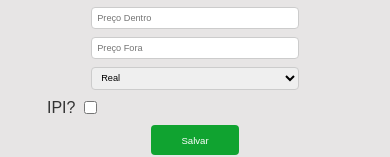
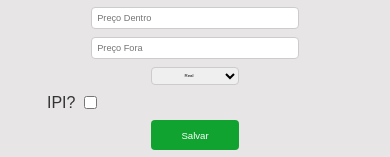
Before and after one commit to Klaudio0707/Tabela-Produtos-USD-F, a React (Create React App) app: page / in a window 390 px wide. Shown: the part 237-394 px from the top of the page. Built offline with nearby package versions, Linux system fonts and the light colour scheme; no server answers.

Commit message:
alteração do input do formulario

```diff
--- a/src/style/Formulario.css
+++ b/src/style/Formulario.css
@@ -132,14 +132,32 @@ body {
 
   }
 
-  .input-field,
-  .input-field-IPI,
-  .select-field {
+  .input-field {
     width: 70%; /* Ocupa toda a largura da coluna */
     font-size: 0.575rem; /* Reduz tamanho da fonte */
     padding: 0.3rem;
     box-sizing: border-box;
     margin: 0 auto;
+
+  }
+  .input-field-IPI {
+    width: 40%; /* Ocupa toda a largura da coluna */
+    font-size: 0.575rem; /* Reduz tamanho da fonte */
+    padding: 0.3rem;
+    box-sizing: border-box;
+    margin: 0 auto;
+
+  }
+  .select-field {
+    width: 30%; /* Ocupa toda a largura da coluna */
+    font-size: 0.275rem; /* Reduz tamanho da fonte */
+    padding: 0.3rem;
+    box-sizing: border-box;
+    margin: 0 auto;
+    justify-content: center;
+    align-items: center;
+    text-align: center;
+
 
   }
 
@@ -175,14 +193,34 @@ body {
 
   }
 
-  .input-field,
-  .input-field-IPI,
-  .select-field {
+  .input-field {
     width: 70%; /* Ocupa toda a largura da coluna */
     font-size: 0.575rem; /* Reduz tamanho da fonte */
     padding: 0.3rem;
     box-sizing: border-box;
     margin: 0 auto;
+
+  }
+  .input-field-IPI {
+    width: 40%; /* Ocupa toda a largura da coluna */
+    font-size: 0.575rem; /* Reduz tamanho da fonte */
+    padding: 0.3rem;
+    box-sizing: border-box;
+    margin: 0 auto;
+    align-items: center;
+    text-align: center;
+    justify-content: center;
+  }
+  .select-field {
+    width: 30%; /* Ocupa toda a largura da coluna */
+    font-size: 0.275rem; /* Reduz tamanho da fonte */
+    padding: 0.3rem;
+    box-sizing: border-box;
+    margin: 0 auto;
+    justify-content: center;
+    align-items: center;
+    text-align: center;
+
 
   }
 
```
